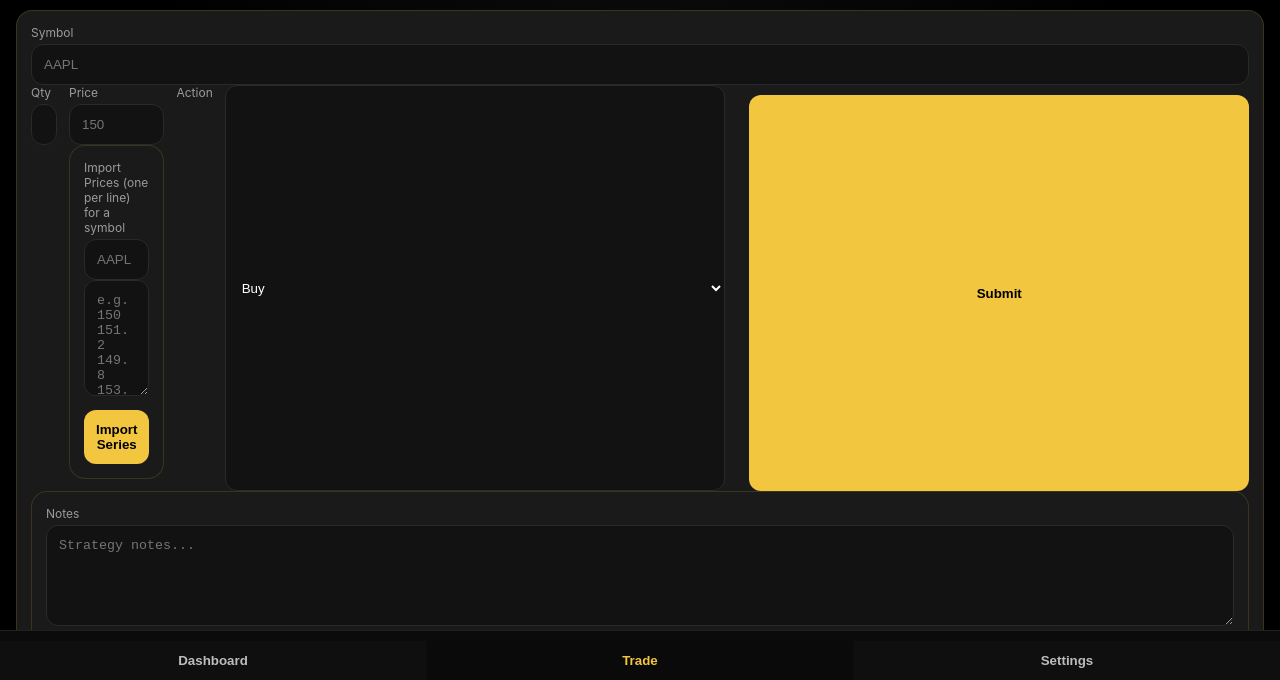
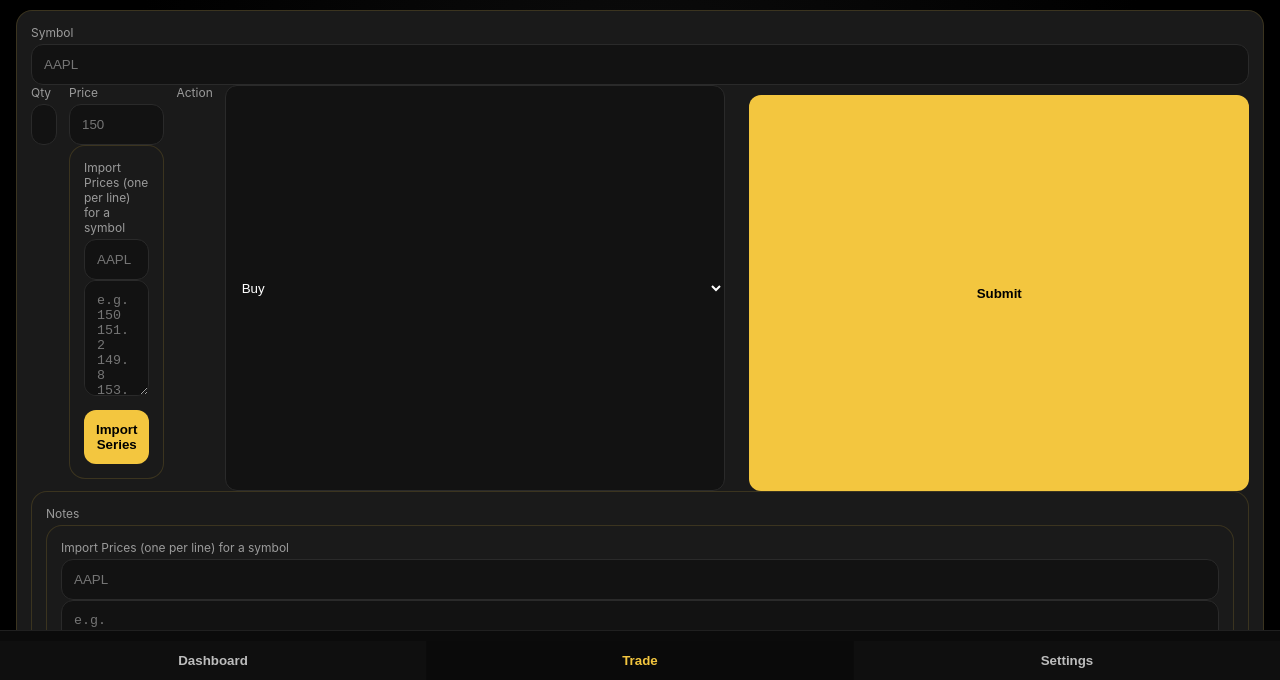
Before and after one commit to Frankherb1985/aurelios, a plain HTML site: page index.html in a window 1280 px wide. Both pictures are taken after a click on the button "Trade". Shown: the part 120-800 px from the top of the page. Drawn offline with Linux system fonts and the light colour scheme.

Commit message:
Update index.html

```diff
--- a/index.html
+++ b/index.html
@@ -63,6 +63,16 @@
         </div>
         <div class="card">
           <label>Notes</label>
+          <div class="card">
+  <label>Import Prices (one per line) for a symbol</label>
+  <input id="seriesSym" placeholder="AAPL" autocapitalize="characters">
+  <textarea id="seriesData" rows="6" placeholder="e.g.
+150
+151.2
+149.8
+153.1"></textarea>
+  <button class="gold" id="importSeries">Import Series</button>
+</div>
           <textarea id="notes" rows="5" placeholder="Strategy notes..."></textarea>
           <button class="outline" id="saveNotes">Save</button>
         </div>
```
